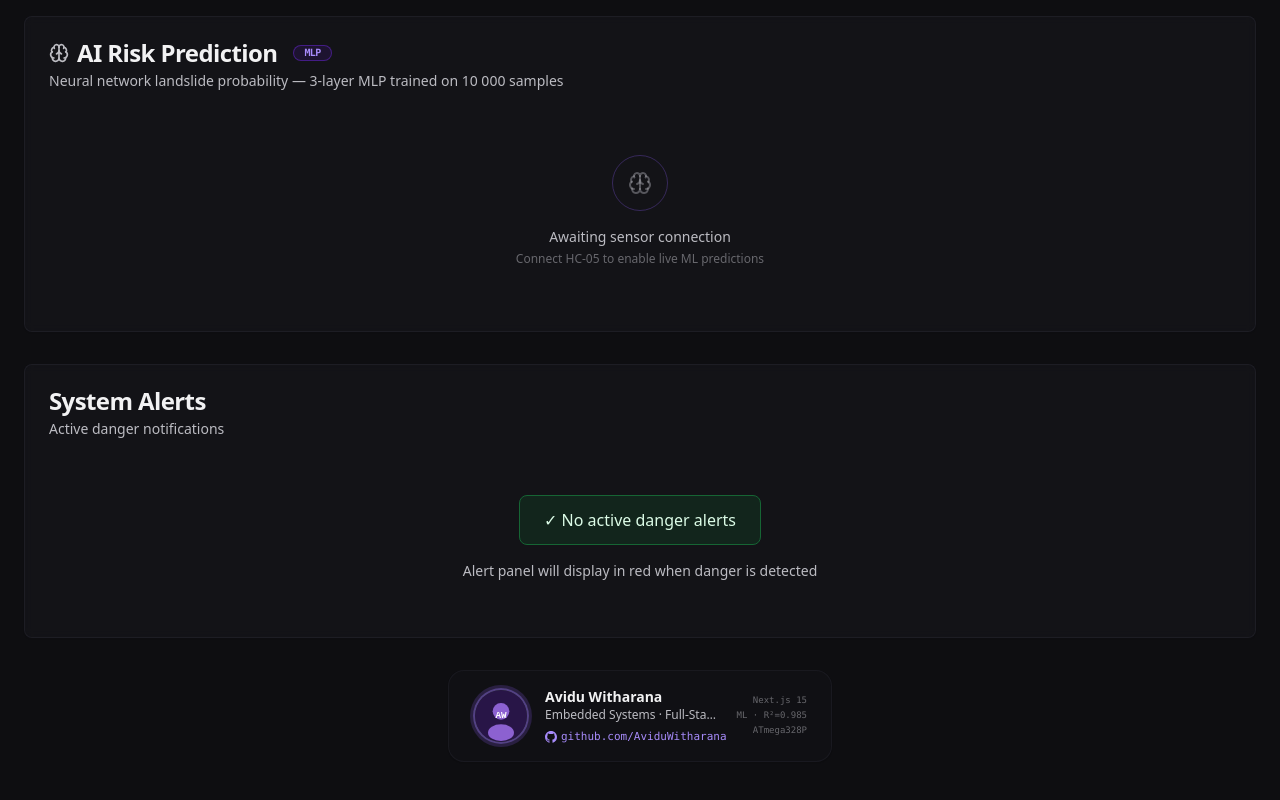
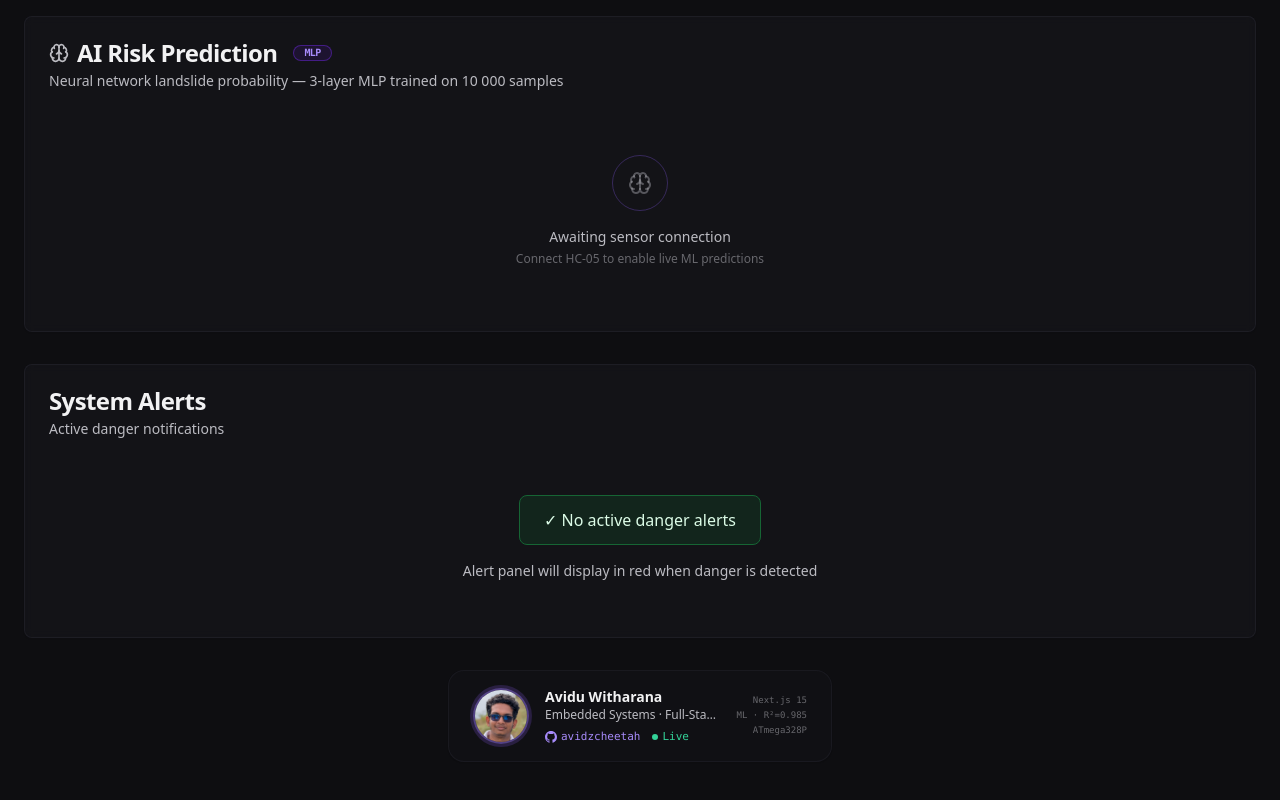
Before and after one commit to avidzcheetah/TerraGuard, a Next.js app: page / in a window 1280 px wide. Shown: the part 1674-2474 px from the top of the page. Built offline with nearby package versions, Linux system fonts and the light colour scheme.

Commit message:
Fix favicon, real developer photo, correct GitHub URL

```diff
--- a/app/page.tsx
+++ b/app/page.tsx
@@ -1074,13 +1074,12 @@ export default function Dashboard() {
             {/* Avatar */}
             <div className="relative flex-shrink-0">
               <div className="w-14 h-14 rounded-full overflow-hidden border-2 border-violet-500/40 bg-secondary">
-                {/* SVG fallback avatar with initials */}
-                <svg viewBox="0 0 56 56" className="w-full h-full" xmlns="http://www.w3.org/2000/svg">
-                  <circle cx="28" cy="28" r="28" fill="hsl(263,55%,18%)"/>
-                  <circle cx="28" cy="23" r="9" fill="hsl(263,55%,60%)"/>
-                  <ellipse cx="28" cy="46" rx="14" ry="9" fill="hsl(263,55%,60%)"/>
-                  <text x="28" y="27" textAnchor="middle" fill="white" fontSize="10" fontWeight="bold" fontFamily="monospace" dy="0.3em">AW</text>
-                </svg>
+                {/* eslint-disable-next-line @next/next/no-img-element */}
+                <img
+                  src="/avidu-witharana.jpg"
+                  alt="Avidu Witharana"
+                  className="w-full h-full object-cover"
+                />
               </div>
               {/* Ring glow */}
               <div className="absolute inset-0 rounded-full ring-2 ring-violet-500/20 ring-offset-1 ring-offset-transparent" />
@@ -1090,15 +1089,24 @@ export default function Dashboard() {
             <div className="flex-1 min-w-0">
               <p className="text-sm font-semibold text-foreground truncate">Avidu Witharana</p>
               <p className="text-xs text-muted-foreground truncate">Embedded Systems · Full-Stack Dev</p>
-              <div className="flex items-center gap-2 mt-1.5">
+              <div className="flex items-center gap-3 mt-1.5 flex-wrap">
                 <a
-                  href="https://github.com/AviduWitharana"
+                  href="https://github.com/avidzcheetah"
                   target="_blank"
                   rel="noopener noreferrer"
                   className="inline-flex items-center gap-1 text-[11px] text-violet-400 hover:text-violet-300 transition-colors font-mono"
                 >
                   <svg className="w-3 h-3" fill="currentColor" viewBox="0 0 24 24"><path d="M12 0C5.37 0 0 5.37 0 12c0 5.31 3.435 9.795 8.205 11.385.6.105.825-.255.825-.57 0-.285-.015-1.23-.015-2.235-3.015.555-3.795-.735-4.035-1.41-.135-.345-.72-1.41-1.23-1.695-.42-.225-1.02-.78-.015-.795.945-.015 1.62.87 1.845 1.23 1.08 1.815 2.805 1.305 3.495.99.105-.78.42-1.305.765-1.605-2.67-.3-5.46-1.335-5.46-5.925 0-1.305.465-2.385 1.23-3.225-.12-.3-.54-1.53.12-3.18 0 0 1.005-.315 3.3 1.23.96-.27 1.98-.405 3-.405s2.04.135 3 .405c2.295-1.56 3.3-1.23 3.3-1.23.66 1.65.24 2.88.12 3.18.765.84 1.23 1.905 1.23 3.225 0 4.605-2.805 5.625-5.475 5.925.435.375.81 1.095.81 2.22 0 1.605-.015 2.895-.015 3.3 0 .315.225.69.825.57A12.02 12.02 0 0024 12c0-6.63-5.37-12-12-12z"/></svg>
-                  github.com/AviduWitharana
+                  avidzcheetah
+                </a>
+                <a
+                  href="https://terraguard-zeta.vercel.app"
+                  target="_blank"
+                  rel="noopener noreferrer"
+                  className="inline-flex items-center gap-1 text-[11px] text-emerald-400 hover:text-emerald-300 transition-colors font-mono"
+                >
+                  <span className="w-1.5 h-1.5 rounded-full bg-emerald-400 animate-pulse inline-block" />
+                  Live
                 </a>
               </div>
             </div>
```
Also changed, not shown: 3 other files (tests, documents, lock files or other folders).
